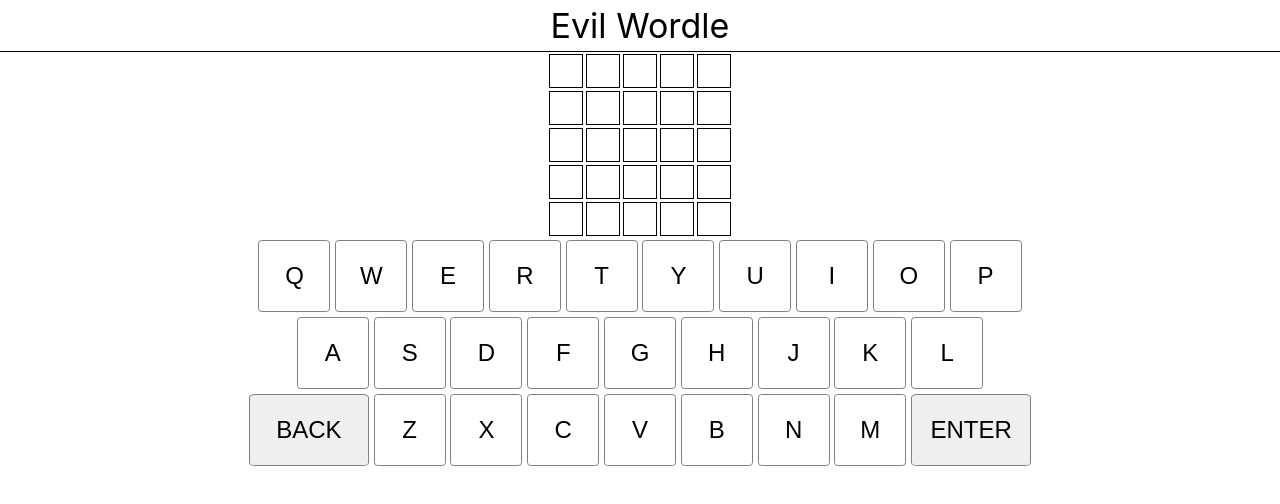
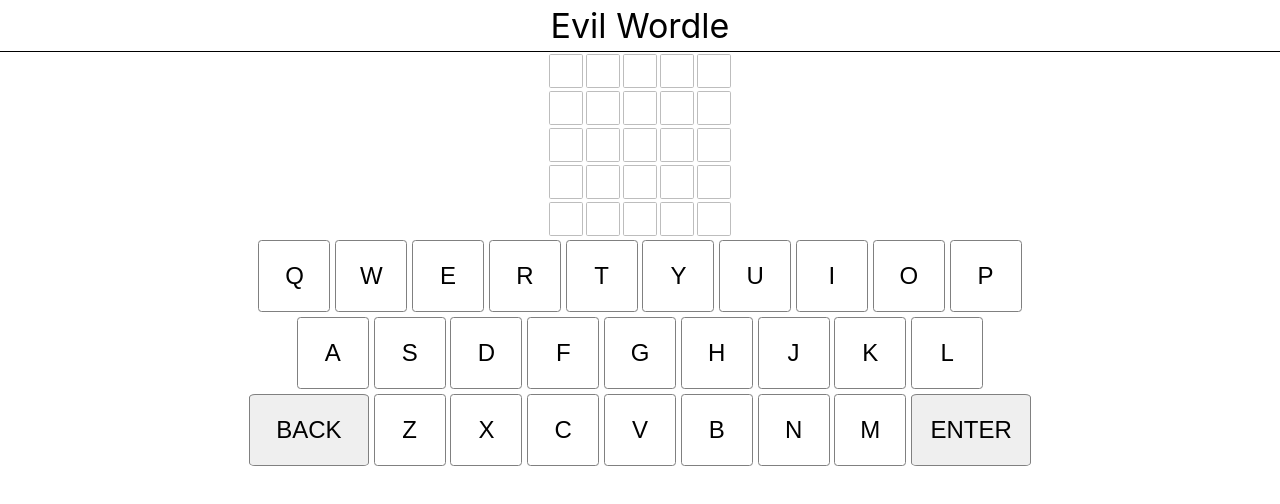
Before and after one commit to AdamBeziou/evil-wordle, a React (Create React App) app: page / in a window 1280 px wide. Shown: the top 504 px of the page. Built offline with nearby package versions, Linux system fonts and the light colour scheme.

Commit message:
Add functions for border and text color

```diff
--- a/src/Components/Guesses/GuessList.css
+++ b/src/Components/Guesses/GuessList.css
@@ -29,4 +29,5 @@
     height: var(--letter-height);
     width: var(--letter-width);
     margin: var(--letter-margin);
+    border-radius: 5%;
 }
--- a/src/Components/Guesses/GuessList.tsx
+++ b/src/Components/Guesses/GuessList.tsx
@@ -1,7 +1,7 @@
 import React, { useEffect, useState } from "react"
 import "./GuessList.css";
 import { Guess, Letter } from "../../Game/EvilWordle";
-import { getBackgroundColorForLetter } from "../../Constants/LetterStates";
+import { getBackgroundColorForLetter, getBorderColorForLetter, getTextColorForLetter } from "../../Constants/LetterStates";
 
 const BORDER_THICKNESS = '1px'
 const LETTER_HEIGHT = '1em'
@@ -19,7 +19,11 @@ const GuessRow = ({length, letters}: LetterRowProps) => {
         letterComponents.push(
             <span
                 className="letter"
-                style={{ backgroundColor: getBackgroundColorForLetter(letter?.state) }}>
+                style={{
+                    backgroundColor: getBackgroundColorForLetter(letter?.state),
+                    borderColor: getBorderColorForLetter(letter?.state),
+                    color: getTextColorForLetter(letter?.state),
+                }}>
                 {letter && letter.key}
             </span>
         )
@@ -49,7 +53,11 @@ const GuessList = ({numberOfGuesses, guessLength, guesses}: GuessListProps) => {
         )
     }
 
-    const style = { '--number-of-rows': numberOfGuesses, '--width-of-rows': guessLength } as React.CSSProperties
+    // Pass in list length and width to adjust height/width to correct size
+    const style = {
+        '--number-of-rows': numberOfGuesses,
+        '--width-of-rows': guessLength
+    } as React.CSSProperties
 
     return (
         <div className="guess-list-frame">
--- a/src/Components/Keyboard/Keyboard.css
+++ b/src/Components/Keyboard/Keyboard.css
@@ -23,5 +23,5 @@
 }
 
 .keyboard-letter-row {
-    display: flex;
-  }
+  display: flex;
+}
--- a/src/Constants/LetterStates.ts
+++ b/src/Constants/LetterStates.ts
@@ -5,23 +5,43 @@ export enum LetterState {
     IN_POSITION, // Letter has been guessed and was in position
 }
 
-export const OUT_OF_POSITION_COLOR = '#ffff00'
-export const IN_POSITION_COLOR = '#00ff00'
-export const NOT_GUESSED_COLOR = '#ffffff'
-export const NOT_PRESENT_COLOR = '#aaaaaa'
+
+const LetterStateToColors = {
+    [LetterState.NOT_GUESSED]: {
+        borderColor: '#000000',
+        backgroundColor: '#ffffff',
+    },
+    [LetterState.NOT_PRESENT]: {
+        borderColor: '#aaaaaa',
+        backgroundColor: '#aaaaaa',
+    },
+    [LetterState.OUT_OF_POSITION]: {
+        borderColor: '#ffff00',
+        backgroundColor: '#ffff00',
+    },
+    [LetterState.IN_POSITION]: {
+        borderColor: '#00ff00',
+        backgroundColor: '#00ff00',
+    },
+}
 
 export const getBackgroundColorForLetter = (state: LetterState | undefined) => {
     if (!state) {
-        return NOT_GUESSED_COLOR;
+        return '#ffffff';
     }
-    switch (state) {
-        case LetterState.NOT_PRESENT:
-            return NOT_PRESENT_COLOR
-        case LetterState.OUT_OF_POSITION:
-            return OUT_OF_POSITION_COLOR
-        case LetterState.IN_POSITION:
-            return IN_POSITION_COLOR
-        default:
-            return NOT_GUESSED_COLOR
+    return LetterStateToColors[state].backgroundColor
+}
+
+export const getBorderColorForLetter = (state: LetterState | undefined) => {
+    if (!state) {
+        return '#bdbdbd';
     }
+    return LetterStateToColors[state].borderColor
 }
+
+export const getTextColorForLetter = (state: LetterState | undefined) => {
+    if (state == LetterState.NOT_GUESSED) {
+        return '#000000'
+    }
+    return '#ffffff'
+}
```
